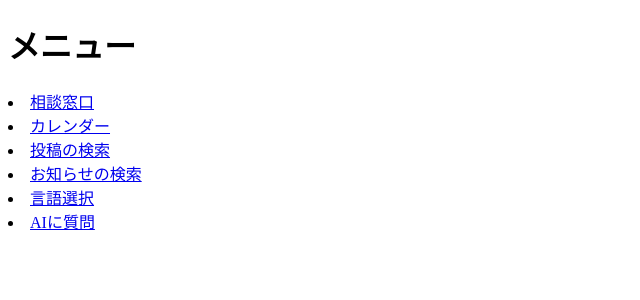
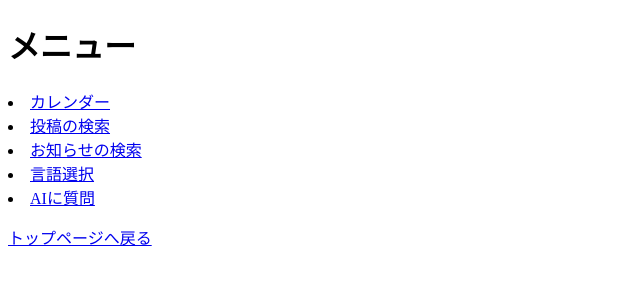
Before and after one commit to kosuke0413/test, a Python web app: template templates/menu.html in a window 1280 px wide. Shown: the top 300 px of the page, without its empty margins (0-640 px from the left). Run offline with Jinja, Linux system fonts and the light colour scheme; the template is opened without the code that fills it, so the values that code supplies are empty.

Commit message:
menuリンク今ある分完成

```diff
--- a/templates/menu.html
+++ b/templates/menu.html
@@ -9,12 +9,12 @@
 <h1>メニュー</h1>
 
 <body>
-    <li><a href="{{ url_for('consultation.index') }}">相談窓口</a></li>
     <li><a href="{{ url_for('calendar.index') }}">カレンダー</a></li>
     <li><a href="#">投稿の検索</a></li>
     <li><a href="{{ url_for('notice.search') }}">お知らせの検索</a></li>
     <li><a href="#">言語選択</a></li>
     <li><a href="#">AIに質問</a></li>
+    <p><a href="/">トップページへ戻る</a></p>
 </body>
 
 </html>
```
